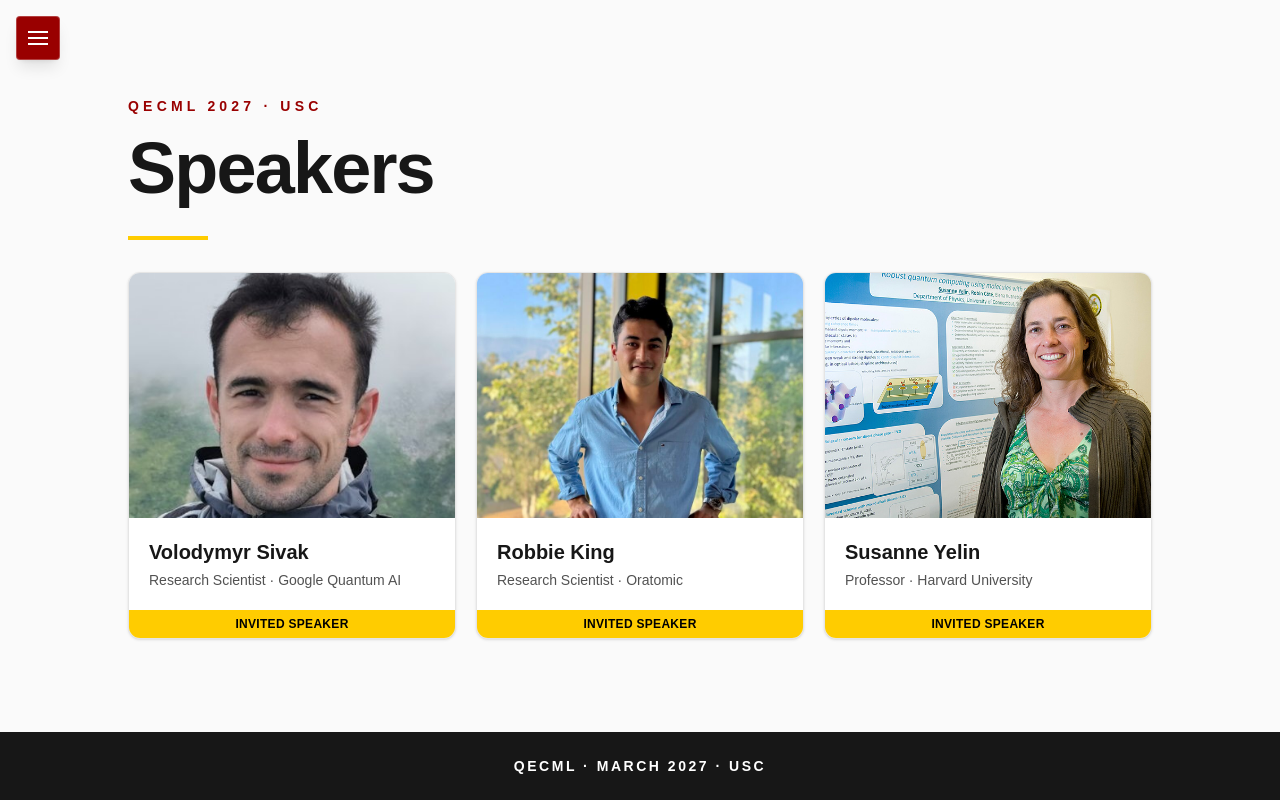
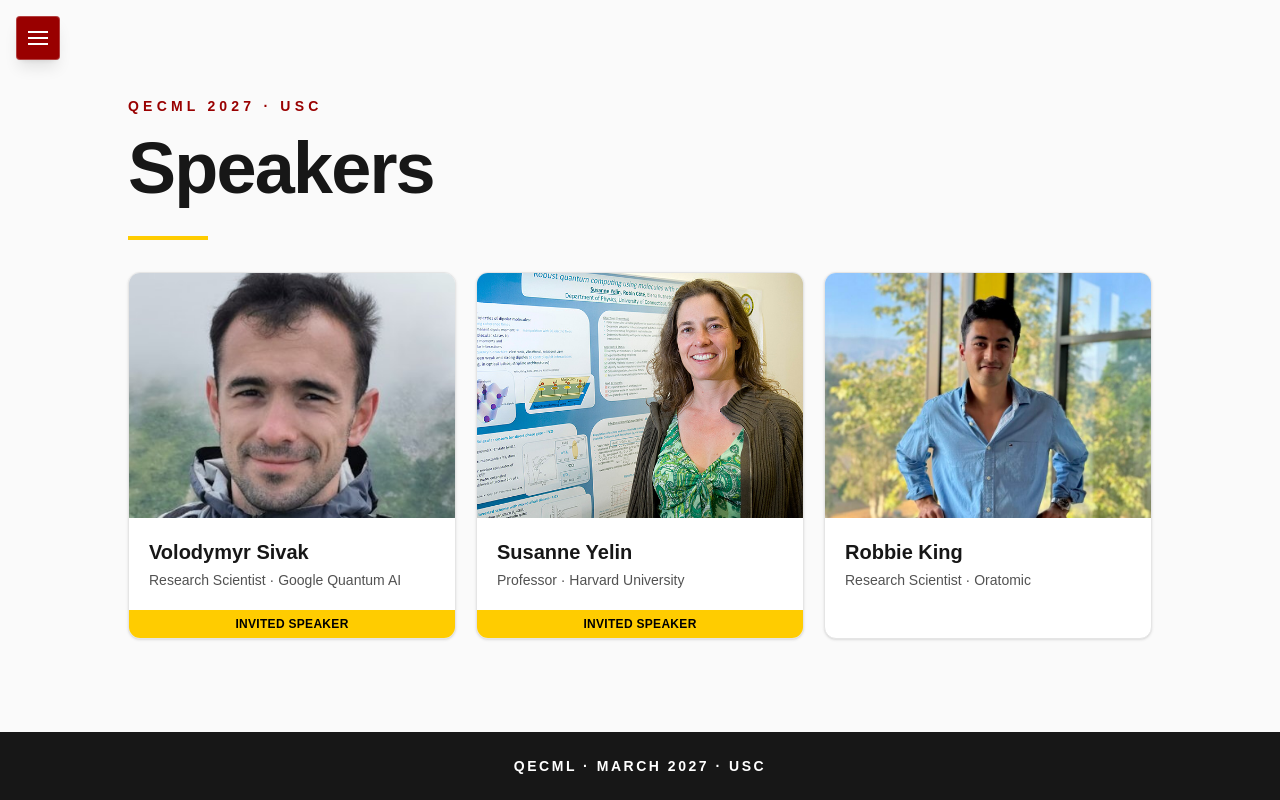
Before and after one commit to qcsa-at-ucla/qcsa, a Next.js app: page /qecml/speakers in a window 1280 px wide. Built offline with nearby package versions, Linux system fonts and the light colour scheme; a web font is replaced by a local one.

Commit message:
small change to speaker ordering

```diff
--- a/src/app/qecml/speakers/page.tsx
+++ b/src/app/qecml/speakers/page.tsx
@@ -7,6 +7,10 @@ export const metadata: Metadata = {
 };
 
 export default function QECMLSpeakersPage() {
+  // Invited speakers first; sort is stable so original order is kept within each group.
+  const sortedSpeakers = [...speakers].sort(
+    (a, b) => Number(!!b.invited) - Number(!!a.invited),
+  );
   return (
     <main className="flex min-h-screen flex-col bg-neutral-50 text-neutral-900">
       <section className="flex-1 px-5 pb-16 pt-24 sm:px-8 lg:px-12">
@@ -22,7 +26,7 @@ export default function QECMLSpeakersPage() {
             </p>
           ) : (
             <div className="grid gap-5 sm:grid-cols-2 lg:grid-cols-3">
-              {speakers.map((speaker) => (
+              {sortedSpeakers.map((speaker) => (
                 <SpeakerCard key={speaker.id} speaker={speaker} />
               ))}
             </div>
--- a/src/app/qecml/speakers/speakers.ts
+++ b/src/app/qecml/speakers/speakers.ts
@@ -31,7 +31,7 @@ export const speakers: Speaker[] = [
     bio: "",
     headshot: "/images/qecml/speakers/rking.jpg",
     headshotPositionY: 40,
-    invited: true,
+    invited: false,
   },
   {
     id: "syelin",
```
